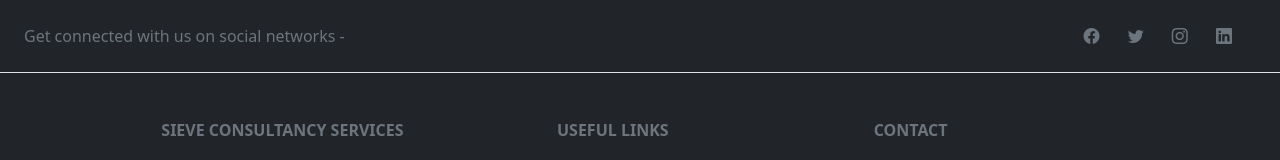
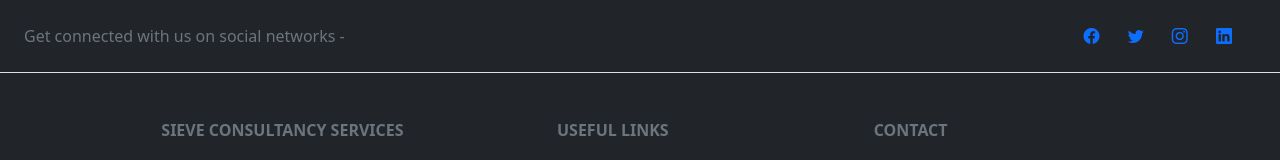
Before and after one commit to SamarthMotka/footer, a plain HTML site: page index.html in a window 1280 px wide. Shown: the top 160 px of the page. Drawn offline with nearby package versions, Linux system fonts and the light colour scheme.

Commit message:
Update index.html

```diff
--- a/index.html
+++ b/index.html
@@ -24,16 +24,16 @@
 
       <!-- Right -->
       <div>
-        <a href="#" class="me-4 text-reset icon-socialmedia">
+        <a href="#" class="me-4 text-center icon-socialmedia">
           <i class="bi bi-facebook"></i>
         </a>
-        <a href="#" class="me-4 text-reset icon-socialmedia">
+        <a href="#" class="me-4 text-center icon-socialmedia">
           <i class="bi bi-twitter"></i>
         </a>
-        <a href="#" class="me-4 text-reset icon-socialmedia">
+        <a href="#" class="me-4 text-center icon-socialmedia">
           <i class="bi bi-instagram"></i>
         </a>
-        <a href="#" class="me-4 text-reset icon-socialmedia">
+        <a href="#" class="me-4 text-center icon-socialmedia">
           <i class="bi bi-linkedin"></i>
         </a>
       </div>
```
